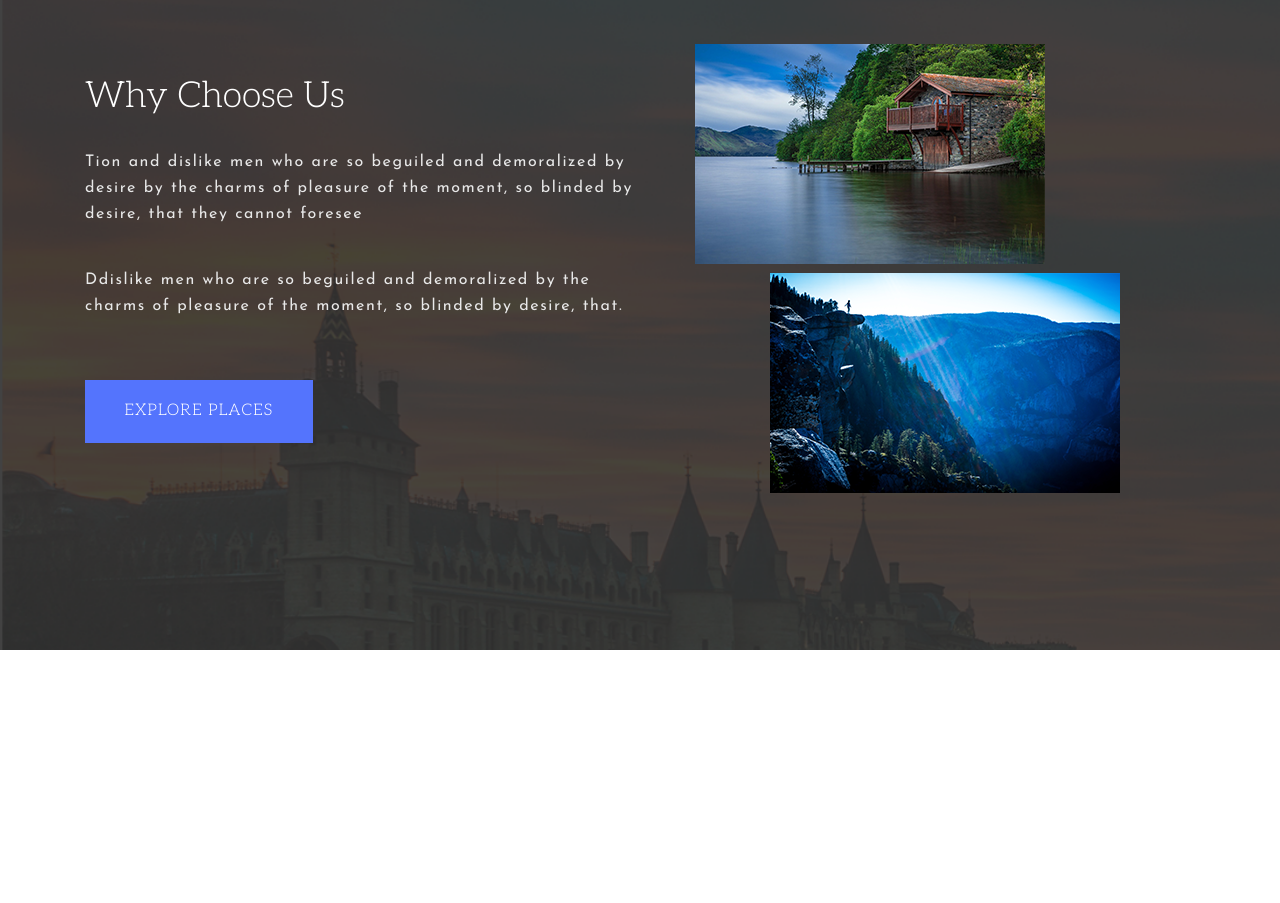
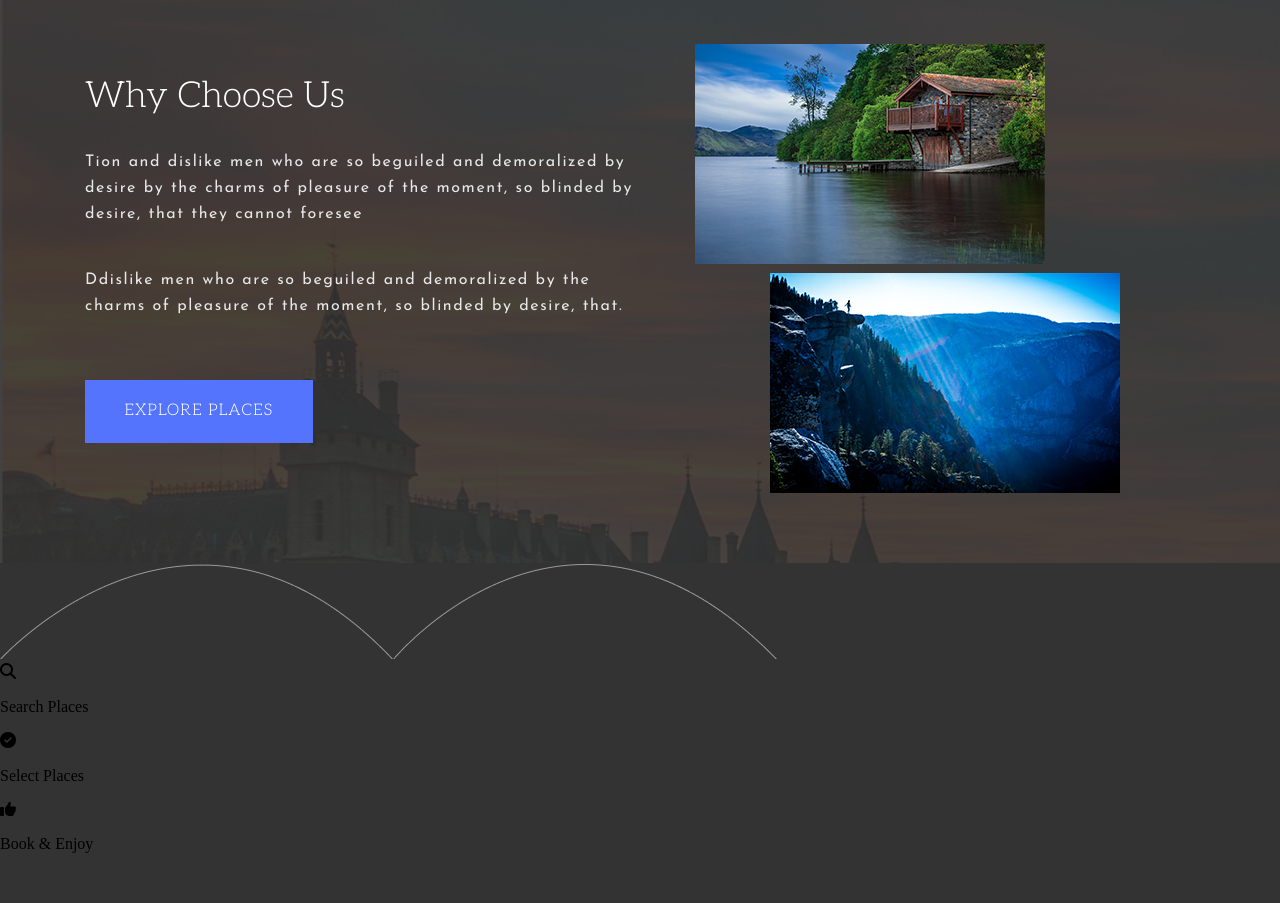
Before and after one commit to tanyapeterson/test-brohmaon, a plain HTML site: page index.html in a window 1280 px wide. Shown: the part 950-1853 px from the top of the page. Before the commit the page ends 1600 px from the top, so only its background shows below. Drawn offline with nearby package versions, Linux system fonts and the light colour scheme.

Commit message:
added part 4 content

```diff
--- a/index.html
+++ b/index.html
@@ -90,6 +90,29 @@
             </div>
 
         </section>
+        <!-- PART 4 -->
+        <section class="fourth-section">
+            <div class="shape-img">
+                <div class="shape-img-1"><img class="shape" src="Images/Shape 1.png" alt="shape-img"></div>
+            </div>
+
+            <div class="symbol-container">
+                <div class="symbol">
+                    <i class="fa-solid fa-magnifying-glass"></i>
+                    <p class="search">Search Places</p>
+                </div>
+                <div class="symbol">
+                    <i class="fa-solid fa-circle-check"></i>
+                    <p class="search">Select Places</p>
+                </div>
+                <div class="symbol">
+                    <i class="fa-solid fa-thumbs-up"></i>
+                    <p class="search">Book <span>& </span>Enjoy</p>
+                </div>
+            </div>
+        </section>
+
+
 
     </main>
 
--- /dev/null
+++ b/styles/_part-4.scss
@@ -0,0 +1,6 @@
+.fourth-section {
+    max-width: 1773px;
+    width: 100%;
+    height: 340px;
+    background: #333333;
+}
--- a/styles/styles.scss
+++ b/styles/styles.scss
@@ -4,3 +4,4 @@
 @import './nav';
 @import './part-2';
 @import './part-3';
+@import './part-4';
```
Also changed, not shown: styles/styles.css.
